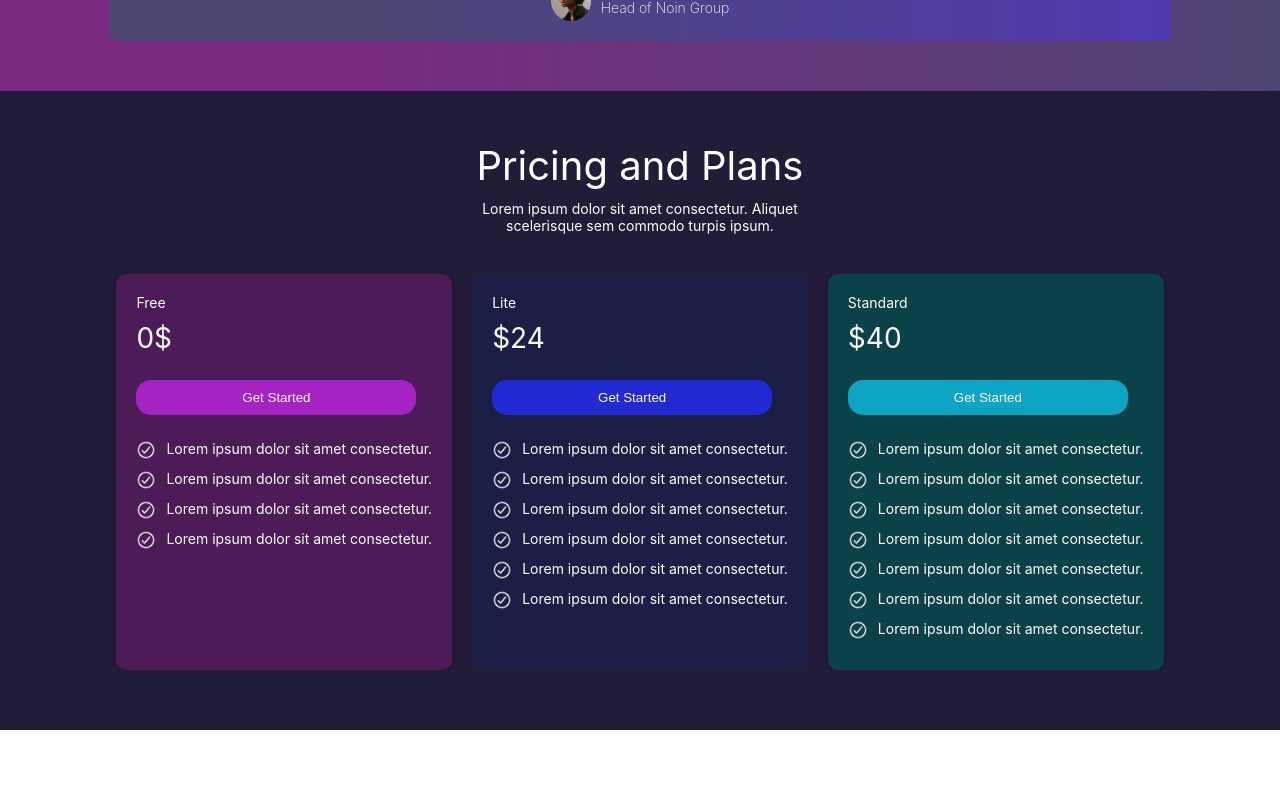
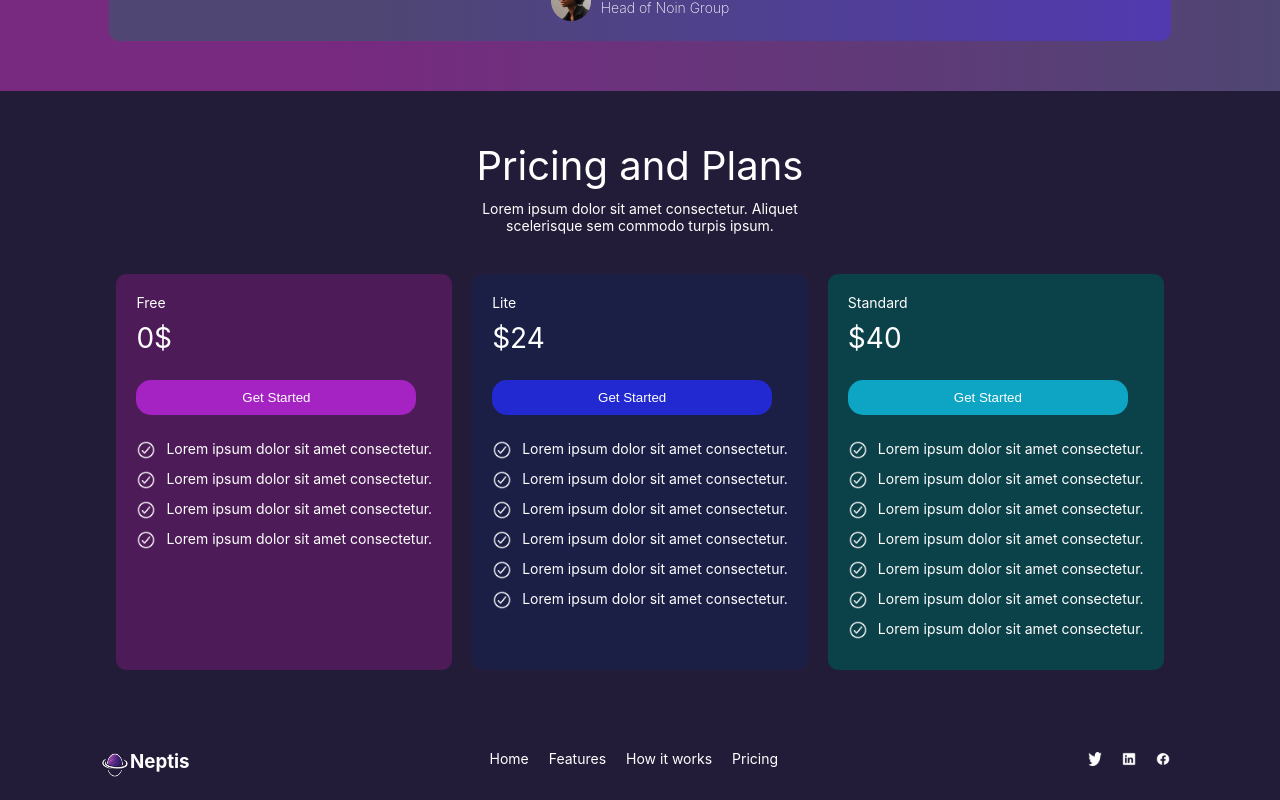
Before and after one commit to Bentike/Neptis, a React (Create React App) app: page / in a window 1280 px wide. Shown: the part 1924-2724 px from the top of the page. Before the commit the page ends 2654 px from the top, so only its background shows below. Built offline with nearby package versions, Linux system fonts and the light colour scheme.

Commit message:
added flex-wrap to work-wrap section

```diff
--- a/src/App.js
+++ b/src/App.js
@@ -6,6 +6,7 @@ import Features from './Components/Features';
 import HowItWorks from './Components/HowItWorks';
 import Testimonial from './Components/Testimonial';
 import Pricing from './Components/Pricing';
+import Footer from './Components/Footer';
 
 function App() {
   return (
@@ -15,14 +16,13 @@ function App() {
            <Logo/>
            <Navs/>
         </nav>
-        <main>
            <Banner/>
-        </main>
       </header>
         <Features/>
         <HowItWorks/>
         <Testimonial/>
         <Pricing/>
+        <Footer/>
     </div>
   );
 }
--- a/src/Components/Footer.js
+++ b/src/Components/Footer.js
@@ -0,0 +1,26 @@
+import Logo from "../Components/Logo"
+import "../Styles/footer.css";
+import twitter from "../images/twitter.png";
+import linkedin from "../images/linkedin.png";
+import fb from "../images/facebook.png";
+
+const Footer = () => {
+    return(
+        <div className="footer-wrap">
+           <Logo/>
+           <div className="footer-links">
+             <p>Home</p>
+             <p>Features</p>
+             <p>How it works</p>
+             <p>Pricing</p>
+           </div>
+           <div className="socials">
+              <img src={twitter} alt="link to twitter"/>
+              <img src={linkedin} alt="link to linkedin"/>
+              <img src={fb} alt="link to facebook"/>
+           </div>
+        </div>
+    );
+}
+
+export default Footer;
--- a/src/Styles/footer.css
+++ b/src/Styles/footer.css
@@ -0,0 +1,23 @@
+.footer-wrap{
+    display: flex;
+    justify-content: space-between;
+    padding: 20px 100px;
+    background-color: #221C38;
+    color: #fff;
+}
+
+.footer-links{
+    display: flex;
+    justify-content: center;
+}
+
+.footer-links p{
+    margin: 0 10px;
+    font-size: 14px;
+}
+
+.socials img{
+  width: 14px;
+  height: 14px;
+  margin: 0 10px;
+}
--- a/src/Styles/howItWork.css
+++ b/src/Styles/howItWork.css
@@ -1,6 +1,7 @@
 .work-wrap{
   display: flex;
   justify-content: space-between;
+  flex-wrap: wrap;
   background-color: #221C38;
   color: #fff;
 }
```
